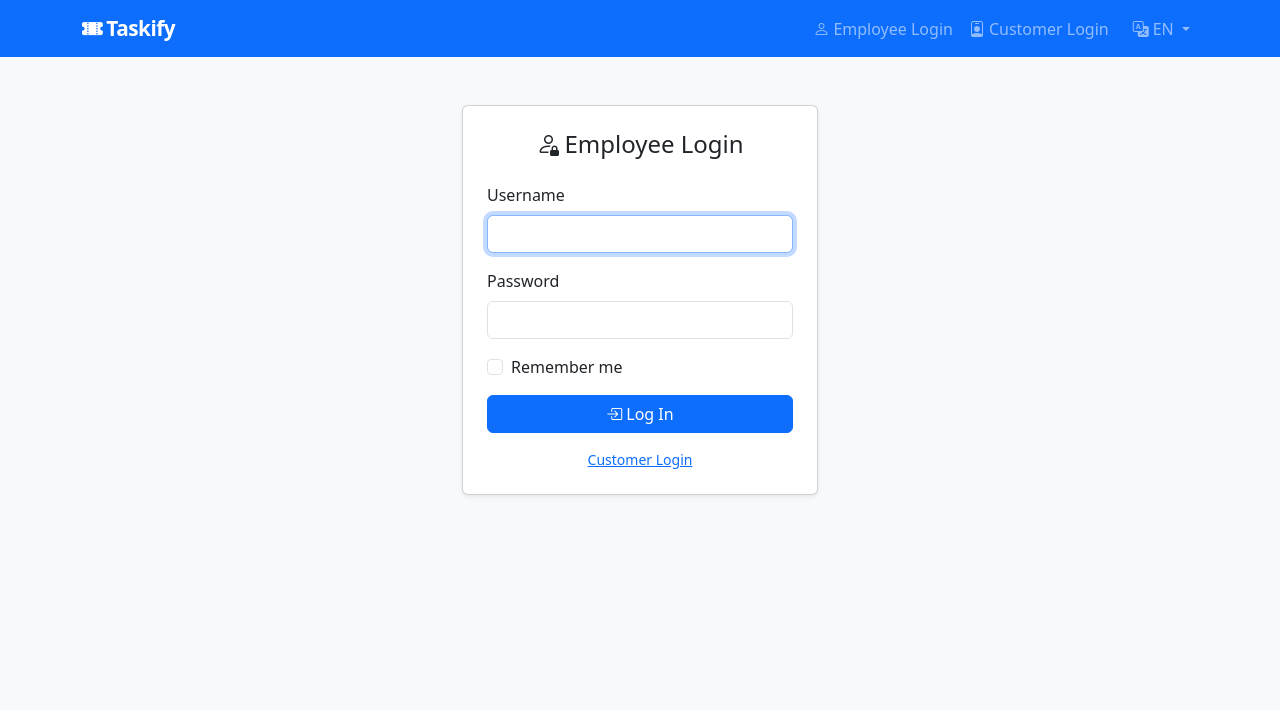
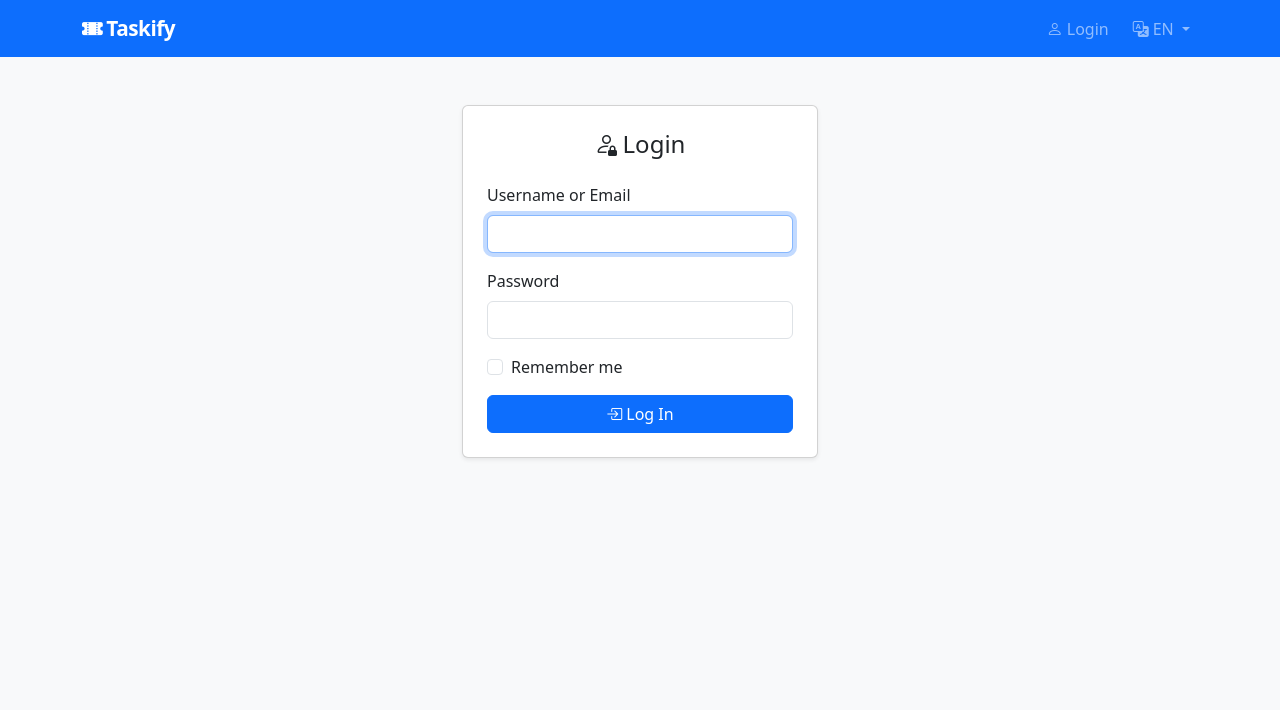
Before and after one commit to StolzAlex/taskify, a Flask app: page /login in a window 1280 px wide. Shown: the top 710 px of the page. Run offline with Flask 3, Linux system fonts and the light colour scheme.

Commit message:
Single login interface

```diff
--- a/app.py
+++ b/app.py
@@ -76,7 +76,7 @@ def customer_required(f):
     def decorated(*args, **kwargs):
         if not session.get('customer_id'):
             flash(_('Please log in to your customer account.'), 'warning')
-            return redirect(url_for('customer_login', next=request.url))
+            return redirect(url_for('login', next=request.url))
         return f(*args, **kwargs)
     return decorated
 
@@ -306,15 +306,26 @@ def customer_reply(token):
 def login():
     if current_user.is_authenticated:
         return redirect(url_for('dashboard'))
+    if session.get('customer_id'):
+        return redirect(url_for('customer_dashboard'))
     if request.method == 'POST':
-        username = request.form.get('username', '').strip()
+        identifier = request.form.get('identifier', '').strip()
         password = request.form.get('password', '')
-        emp = Employee.query.filter_by(username=username).first()
+        # Try employee by username, then by email
+        emp = Employee.query.filter_by(username=identifier).first()
+        if not emp:
+            emp = Employee.query.filter(Employee.email.ilike(identifier)).first()
         if emp and emp.is_active and emp.check_password(password):
             login_user(emp, remember=request.form.get('remember') == 'on')
             session.pop('customer_id', None)
             next_page = request.args.get('next')
             return redirect(next_page or url_for('dashboard'))
+        # Try customer by email
+        customer = Customer.query.filter(Customer.email.ilike(identifier)).first()
+        if customer and customer.is_active and customer.check_password(password):
+            session['customer_id'] = customer.id
+            next_page = request.args.get('next')
+            return redirect(next_page or url_for('customer_dashboard'))
         flash(_('Invalid credentials or account disabled.'), 'danger')
     return render_template('login.html')
 
@@ -387,20 +398,9 @@ def auth_github_callback():
 # Customer auth + portal
 # ---------------------------------------------------------------------------
 
-@app.route('/customer/login', methods=['GET', 'POST'])
+@app.route('/customer/login')
 def customer_login():
-    if session.get('customer_id'):
-        return redirect(url_for('customer_dashboard'))
-    if request.method == 'POST':
-        email = request.form.get('email', '').strip()
-        password = request.form.get('password', '')
-        customer = Customer.query.filter(Customer.email.ilike(email)).first()
-        if customer and customer.is_active and customer.check_password(password):
-            session['customer_id'] = customer.id
-            next_page = request.args.get('next')
-            return redirect(next_page or url_for('customer_dashboard'))
-        flash(_('Invalid credentials or account disabled.'), 'danger')
-    return render_template('customer/login.html')
+    return redirect(url_for('login', **request.args))
 
 
 @app.route('/customer/logout')
--- a/templates/base.html
+++ b/templates/base.html
@@ -60,12 +60,7 @@
         {% else %}
           <li class="nav-item">
             <a class="nav-link" href="{{ url_for('login') }}">
-              <i class="bi bi-person me-1"></i>{{ _('Employee Login') }}
-            </a>
-          </li>
-          <li class="nav-item">
-            <a class="nav-link" href="{{ url_for('customer_login') }}">
-              <i class="bi bi-person-badge me-1"></i>{{ _('Customer Login') }}
+              <i class="bi bi-person me-1"></i>{{ _('Login') }}
             </a>
           </li>
         {% endif %}
--- a/templates/login.html
+++ b/templates/login.html
@@ -7,14 +7,14 @@
     <div class="card shadow-sm mt-4">
       <div class="card-body p-4">
         <h4 class="card-title mb-4 text-center">
-          <i class="bi bi-person-lock me-1"></i>{{ _('Employee Login') }}
+          <i class="bi bi-person-lock me-1"></i>{{ _('Login') }}
         </h4>
         <form method="post" novalidate>
           <div class="mb-3">
-            <label for="username" class="form-label">{{ _('Username') }}</label>
-            <input type="text" class="form-control" id="username" name="username"
+            <label for="identifier" class="form-label">{{ _('Username or Email') }}</label>
+            <input type="text" class="form-control" id="identifier" name="identifier"
                    autocomplete="username" autofocus required
-                   value="{{ request.form.username or '' }}">
+                   value="{{ request.form.identifier or '' }}">
           </div>
           <div class="mb-3">
             <label for="password" class="form-label">{{ _('Password') }}</label>
@@ -40,10 +40,6 @@
           </a>
         </div>
         {% endif %}
-
-        <p class="text-center text-muted small mt-3 mb-0">
-          <a href="{{ url_for('customer_login') }}">{{ _('Customer Login') }}</a>
-        </p>
       </div>
     </div>
   </div>
```
Also changed, not shown: translations/de/LC_MESSAGES/messages.po, 1 other file.
